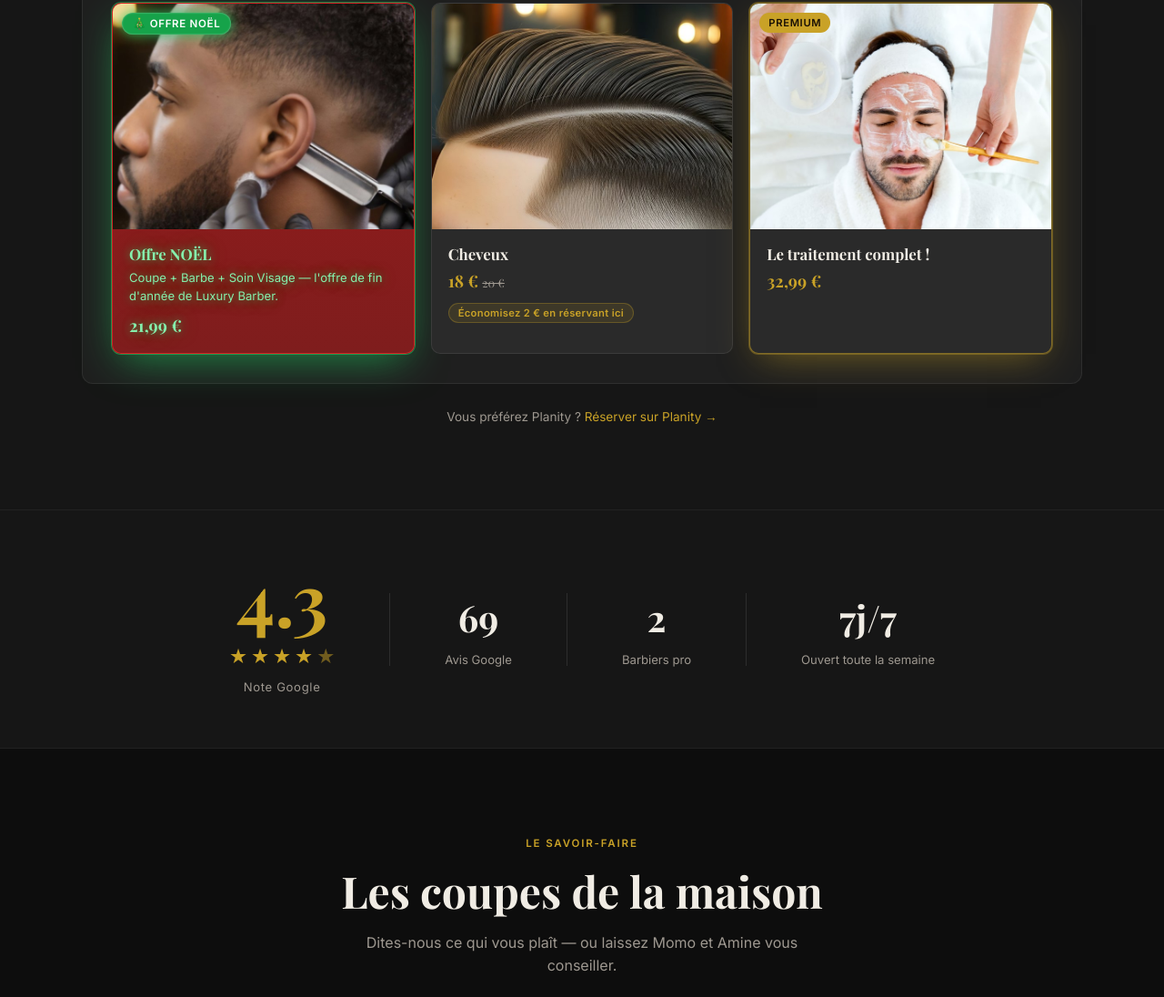
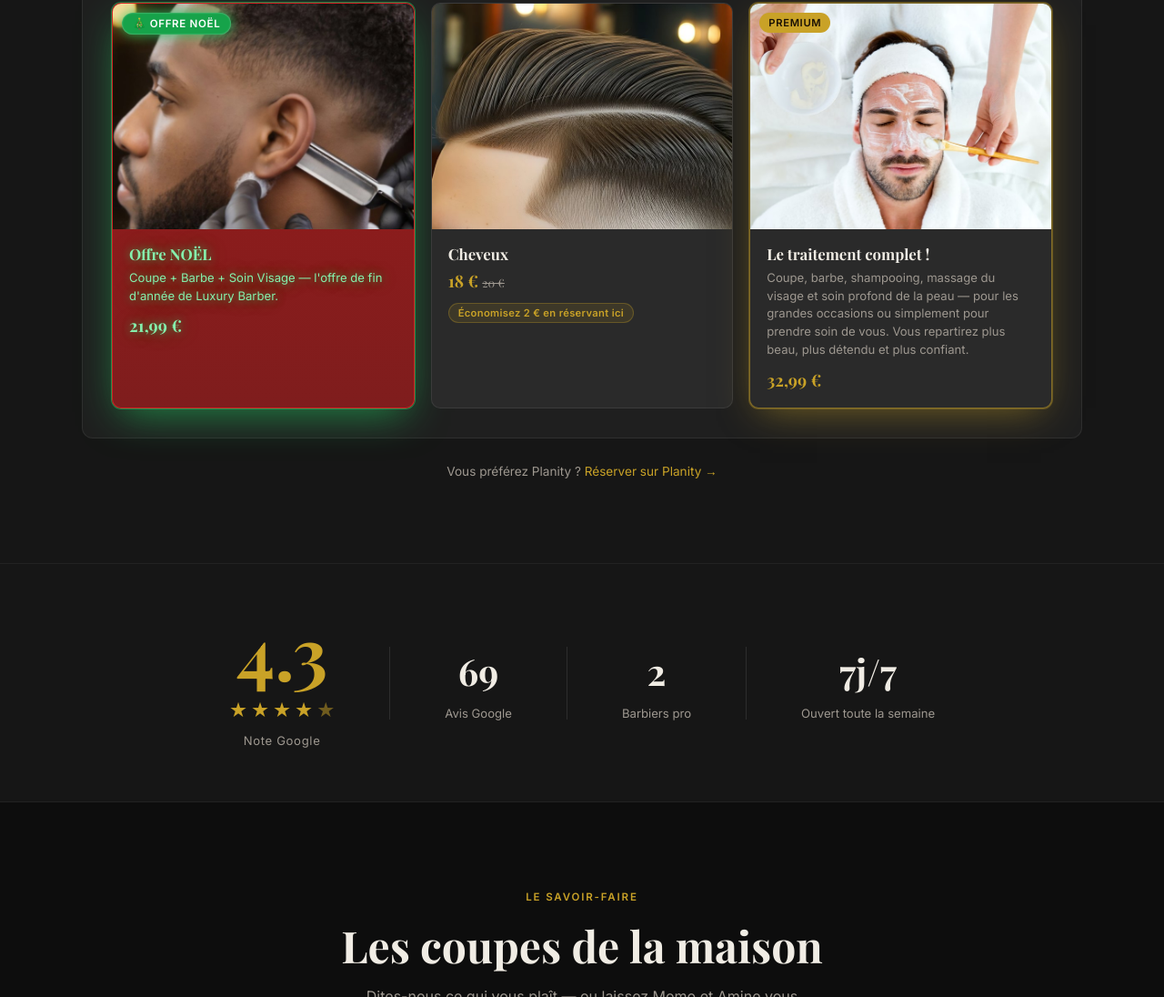
Before and after one commit to zalazil-maker/shopbar, a plain HTML site: page public/index.html in a window 1280 px wide. Shown: the part 1381-2477 px from the top of the page at 91% size. Drawn offline with nearby package versions, Linux system fonts and the light colour scheme; no server answers.

Commit message:
Fallback description for Le traitement complet: massage + deep skin care
Co-Authored-By: Claude Opus 5.5 <noreply@anthropic.com>
Claude-Session: https://claude.ai/code/session_01Tc5j7dRDe2TEvhNmxuFM9W

```diff
--- a/public/index.html
+++ b/public/index.html
@@ -1978,7 +1978,8 @@
         noel: { label: "Offre NOËL", price: 21.99, planity: null, duration: 60, image: "/cuts/taper.jpg",
           desc: "Coupe + Barbe + Soin Visage — l'offre de fin d'année de Luxury Barber." },
         cheveux: { label: "Cheveux", price: 18.0, planity: 20.0, duration: 30, image: "/cuts/classique.jpg" },
-        traitement_complet: { label: "Le traitement complet !", price: 32.99, planity: null, duration: 60, image: "/tarifs/traitement.jpg" }
+        traitement_complet: { label: "Le traitement complet !", price: 32.99, planity: null, duration: 60, image: "/tarifs/traitement.jpg",
+          desc: "Coupe, barbe, shampooing, massage du visage et soin profond de la peau — pour les grandes occasions ou simplement pour prendre soin de vous. Vous repartirez plus beau, plus détendu et plus confiant." }
       },
       slotMinutes: 30,
       maxDaysAhead: 60,
```
